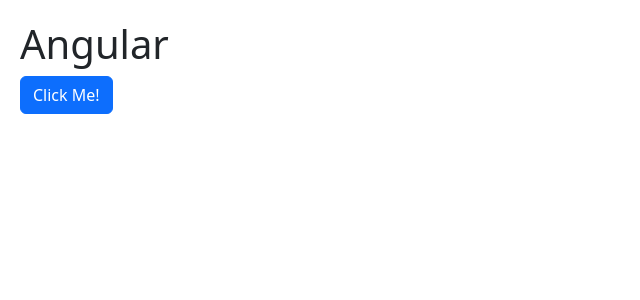
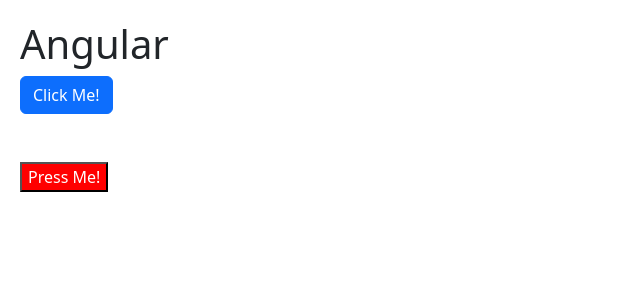
Before and after one commit to MotasemZiad/Angular-Bootcamp, an Angular app in the folder 01_getting_started/hello-world/: page / in a window 1280 px wide. Shown: the top 300 px of the page, without its empty margins (0-640 px from the left). Built offline with nearby package versions, Linux system fonts and the light colour scheme.

Commit message:
event binding

```diff
--- a/01_getting_started/hello-world/src/app/courses.component.ts
+++ b/01_getting_started/hello-world/src/app/courses.component.ts
@@ -3,9 +3,23 @@
 @Component({
   selector: 'courses',
   template: `
-    <button class="btn btn-primary"> Click Me!</button>
+    <div (click)="onDivClick()">
+      <button class="btn btn-primary" [class.active]="isActive" (click)="onClick($event)"> Click Me!</button>
+    </div>
+    <br><br>
+    <button style="color: white;" [style.backgroundColor]="isActive ? 'blue' : 'red'"> Press Me!</button>
   `,
 })
 export class CoursesComponent {
+    isActive = false;
 
+    onClick($event:any){
+      $event.stopPropagation(); // To disable event bubbling..
+      console.log("You click me!", $event);
+    }
+
+    onDivClick(){
+      console.log("You click the div");
+
+    }
 }
```
